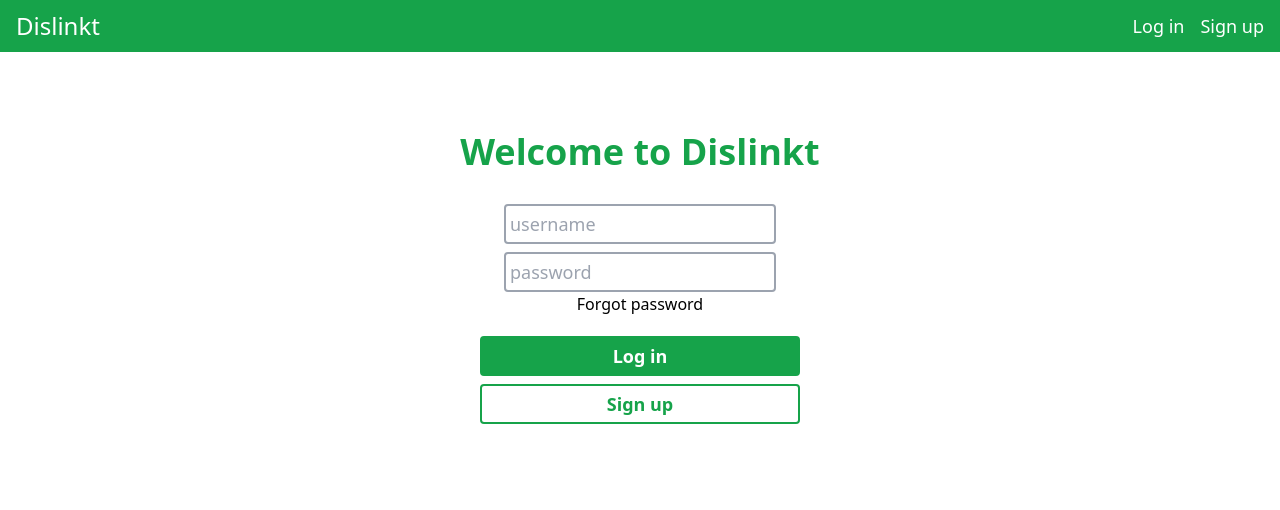
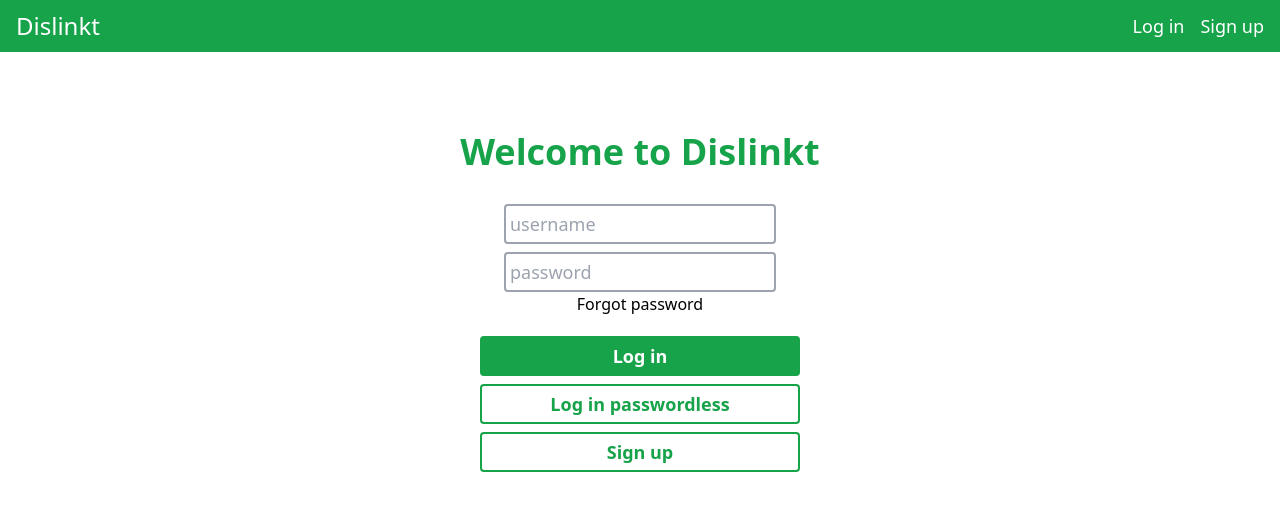
Before and after one commit to XWS-Sec/XWS-front, a React (Create React App) app in the folder web-app/: page / in a window 1280 px wide. Shown: the top 510 px of the page. Built offline with nearby package versions, Linux system fonts and the light colour scheme.

Commit message:
fix: PR conflict - Passwordless login

```diff
--- a/web-app/src/components/login/LoginForm.tsx
+++ b/web-app/src/components/login/LoginForm.tsx
@@ -1,9 +1,8 @@
 import { useContext, useState } from 'react';
 import { useNavigate } from 'react-router-dom';
-import { forgotPassword } from '../../api/forgotPassword';
 import { loginRequest } from '../../api/login';
 import LoadingSpinner from '../../components/common/LoadingSpinner';
-import AuthContext, { User } from '../../context/auth-context';
+import AuthContext from '../../context/auth-context';
 import { HttpStatusCode } from '../../utils/http-status-code.enum';
 import localStorageUtil from '../../utils/local-storage/local-storage.util';
 
@@ -14,11 +13,10 @@ const LoginForm = (props: { changeState: (value: string) => void }) => {
 
 	const [username, setUsername] = useState('');
 	const [password, setPassword] = useState('');
-	const [email, setEmail] = useState('');
+
 	const [errorText, setErrorText] = useState('');
-	const [successText, setSuccessText] = useState('');
+
 	const [fetching, setFetching] = useState(false);
-	const [loginState, setLoginState] = useState('login');
 
 	const usernameChangeHandler = (event: React.ChangeEvent<HTMLInputElement>) => {
 		setUsername(event.target.value);
@@ -65,6 +63,10 @@ const LoginForm = (props: { changeState: (value: string) => void }) => {
 		}
 	};
 
+	const passwordlessLogin = () => {
+		navigate('passwordlessLogin');
+	};
+
 	return (
 		<div className='flex flex-col items-center'>
 			<div className='flex flex-col items-center mb-3'>
@@ -92,6 +94,9 @@ const LoginForm = (props: { changeState: (value: string) => void }) => {
 					<button className='btnGreenWhite my-2' onClick={logIn}>
 						Log in
 					</button>
+					<button className='btnWhiteGreen mb-2' onClick={passwordlessLogin}>
+						Log in passwordless
+					</button>
 					<button className='btnWhiteGreen' onClick={signUp}>
 						Sign up
 					</button>
```
